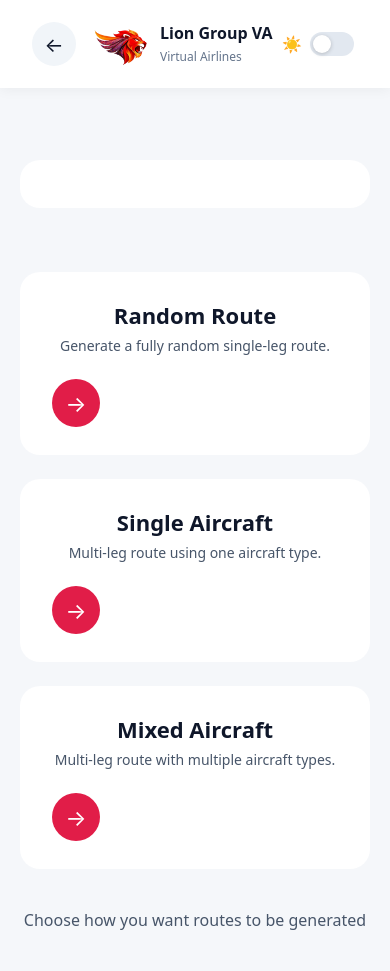
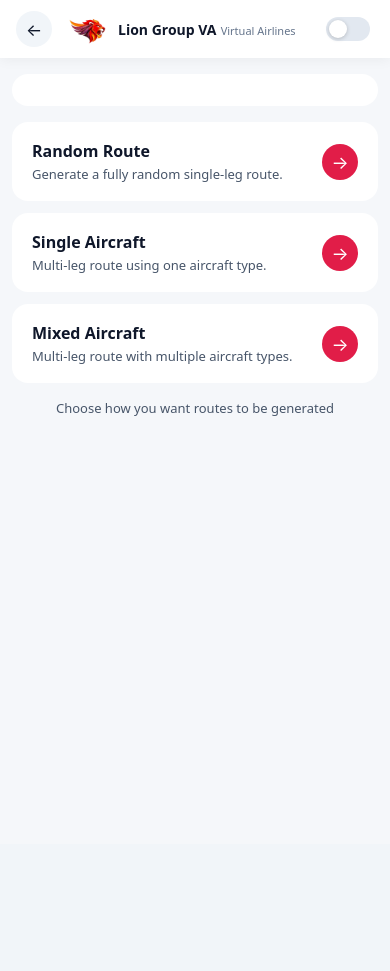
Before and after one commit to relosuuu/lion-air-routes-manager, a Flask app: page /airline in a window 390 px wide. After the commit the page ends 416 px from the top, so only its background shows below. Run offline with Flask 3, Linux system fonts and the light colour scheme.

Commit message:
fix mobile gui

```diff
--- a/static/style.css
+++ b/static/style.css
@@ -35,7 +35,7 @@ html.dark-pending body {
   --border-focus: #e11d48;
   --text-primary: #f1f5f9;
   --text-secondary: #94a3b8;
-  --text-muted:   #c4cdd9;
+  --text-muted:   #64748b;
   --accent:       #e11d48;
   --accent-hover: #be123c;
   --back-btn-bg:  #334155;
@@ -434,32 +434,142 @@ body.dark .dark-toggle-knob {
    RESPONSIVE
    ============================== */
 @media (max-width: 768px) {
-  .airline-card {
-    grid-template-columns: 1fr;
-    text-align: center;
+
+  /* Topbar */
+  .topbar {
+    padding: 10px 16px;
   }
 
-  .option-card {
-    grid-template-columns: 1fr;
-    text-align: center;
+  .brand img,
+  #airlineLogo {
+    width: 38px;
+    height: 38px;
   }
 
-  .go-btn {
-    margin: auto;
+  .brand-text strong {
+    font-size: 14px;
   }
 
-  .option-card .go-btn {
-    margin: auto;
+  .brand-text span {
+    font-size: 11px;
   }
 
-  .form-card,
+  .dark-toggle-icon {
+    display: none; /* hide emoji on mobile, keep just the track */
+  }
+
+  .back-btn {
+    width: 36px;
+    height: 36px;
+    font-size: 17px;
+  }
+
+  /* Container */
+  .container {
+    margin: 16px auto;
+    gap: 12px;
+    padding: 0 12px;
+  }
+
+  /* Airline card — horizontal compact row */
+  .airline-card {
+    grid-template-columns: 100px 1fr 40px;
+    padding: 16px 20px;
+    gap: 12px;
+    border-radius: 16px;
+  }
+
+  .airline-card img {
+    max-width: 100px;
+  }
+
+  .airline-card h2 {
+    font-size: 16px;
+    font-weight: 700;
+    text-align: left;
+  }
+
+  .airline-card .arrow {
+    width: 36px;
+    height: 36px;
+    font-size: 18px;
+    flex-shrink: 0;
+  }
+
+  /* Option card — horizontal compact row */
+  .option-card,
+  .option-card:visited,
+  .option-card:hover,
+  .option-card:active {
+    padding: 18px 20px;
+    gap: 12px;
+    border-radius: 16px;
+  }
+
+  .option-card h2 {
+    font-size: 16px;
+    margin-bottom: 3px;
+  }
+
+  .option-card p {
+    font-size: 13px;
+  }
+
+  .option-card .arrow {
+    width: 36px;
+    height: 36px;
+    font-size: 18px;
+    flex-shrink: 0;
+  }
+
+  /* Selected airline banner */
+  .selected-airline {
+    padding: 16px 20px;
+    margin: 0 0 4px;
+    gap: 16px;
+    border-radius: 16px;
+  }
+
+  .selected-airline img {
+    width: 90px;
+  }
+
+  .selected-airline h1 {
+    font-size: 20px;
+  }
+
+  /* Form & result cards */
+  .form-card {
+    padding: 20px 16px;
+    border-radius: 16px;
+    gap: 14px;
+  }
+
+  .form-card h1 {
+    font-size: 18px;
+  }
+
   .result-card {
-    padding: 24px 20px;
+    padding: 20px 16px;
+    border-radius: 16px;
+  }
+
+  .result-card pre {
+    font-size: 13px;
+    line-height: 1.8;
   }
 
   .primary-btn {
     width: 100%;
     text-align: center;
+    padding: 13px;
+  }
+
+  /* Footer */
+  .footer-text {
+    font-size: 13px;
+    padding: 0 16px;
+    margin-bottom: 24px;
   }
 }
 
@@ -560,6 +670,9 @@ body.dark .dark-toggle-knob {
 }
 
 @media (max-width: 768px) {
-  #routeMap { height: 300px; }
-  .map-card { padding: 24px 20px; }
+  #routeMap { height: 260px; }
+  .map-card {
+    padding: 20px 16px;
+    border-radius: 16px;
+  }
 }
```
